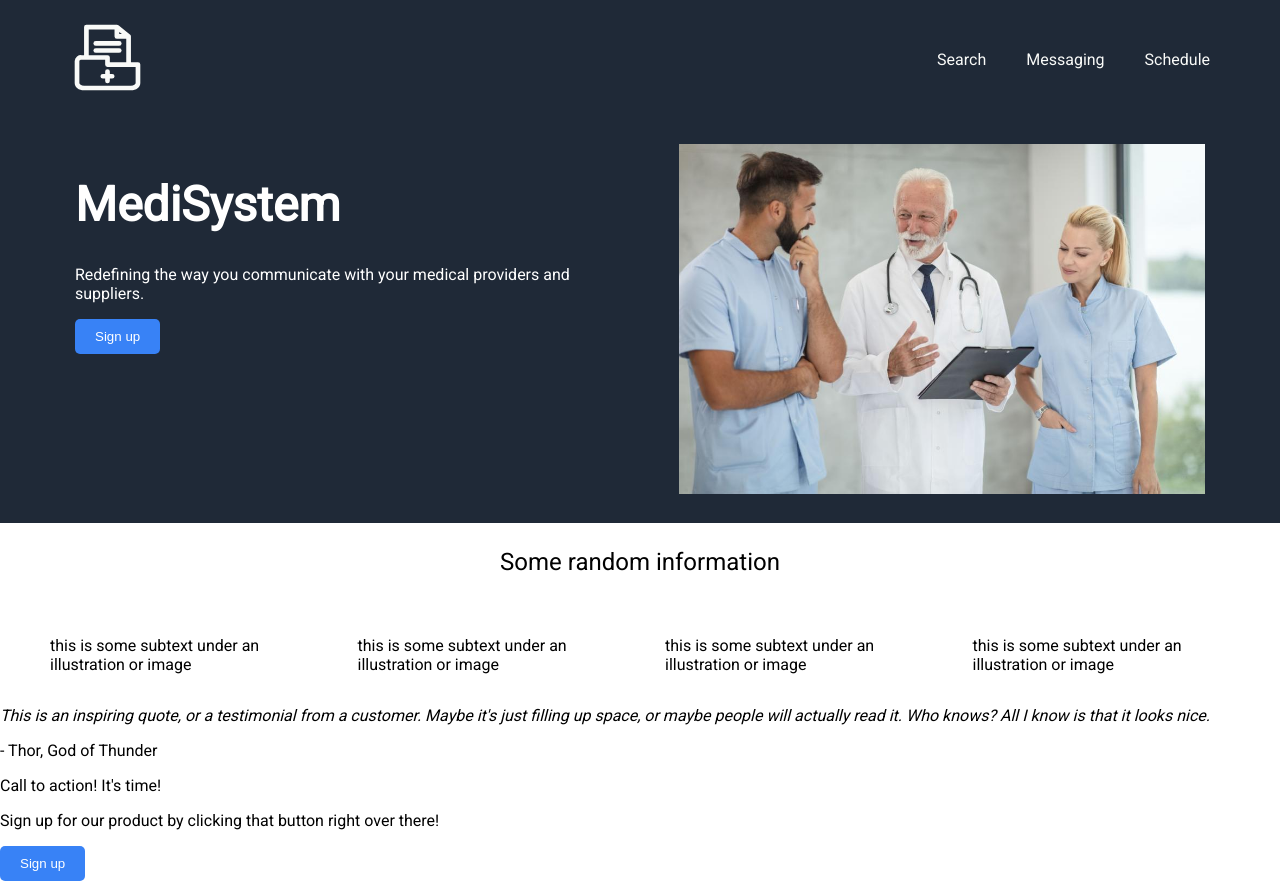
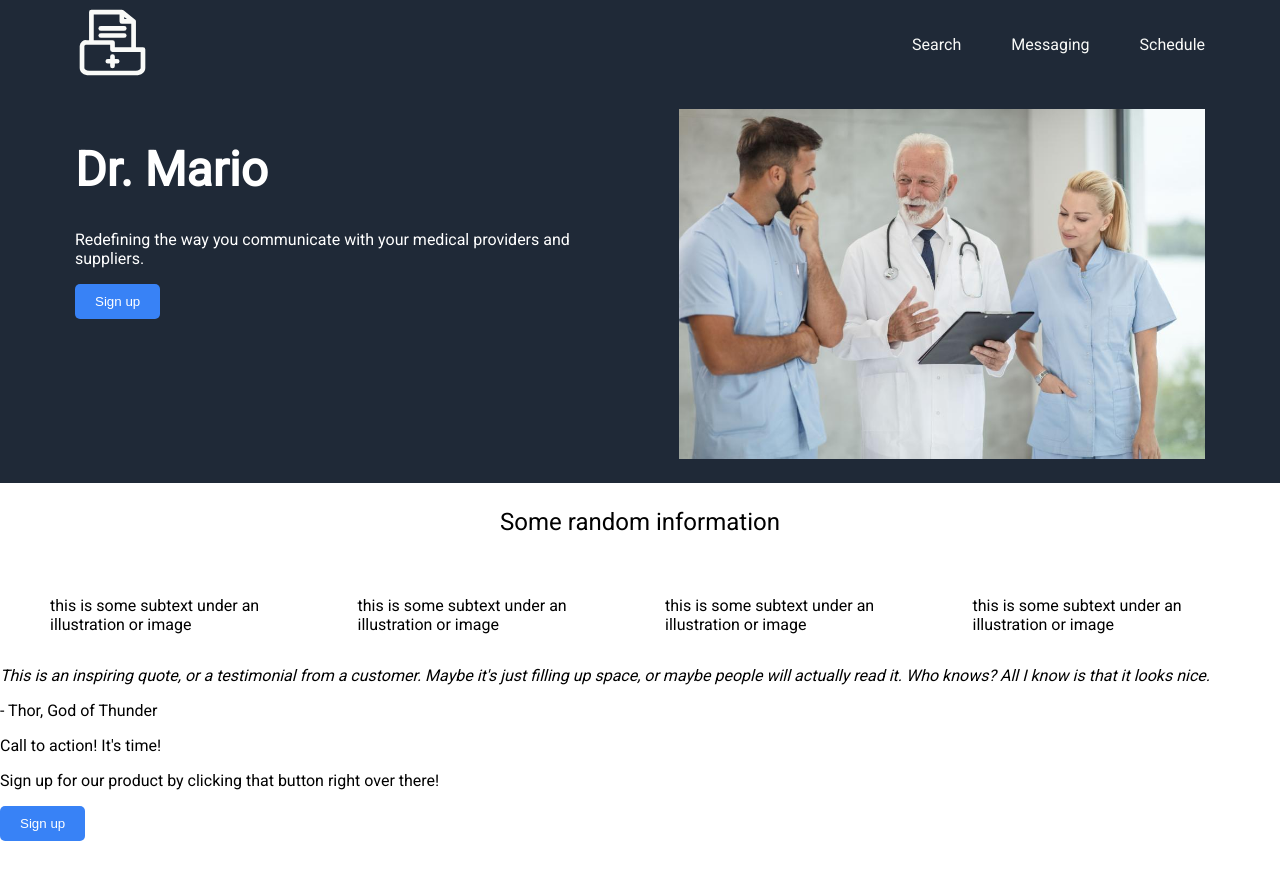
Before and after one commit to cchiu727/landing-page, a plain HTML site: page index.html in a window 1280 px wide. After the commit the page ends 841 px from the top, so only its background shows below. Drawn offline with Linux system fonts and the light colour scheme.

Commit message:
Fix padding issues

```diff
--- a/index.css
+++ b/index.css
@@ -7,25 +7,31 @@ header {
     display: flex;
     align-items: center;
     justify-content: space-between;
-    padding: 20px;
+    padding: 5px 75px;
     background-color: #1F2937;
+
+    /* border: dotted red 1px; */
 }
 
 .header-logo img{
     width: 75px;
-    padding-left: 50px;
+
+    /* border: dotted red 1px; */
 }
 
 .header-links ul {
     list-style: none;
     display: flex;
-    gap: 40px;
-    padding-right: 50px;
+    gap: 50px;
+
+    /*border: dotted red 1px; */
 }
 
 a {
     text-decoration: none;
     color: #F9FAF8;
+
+    /*border: dotted red 1px; */
 }
 
 button {
@@ -38,15 +44,19 @@ button {
 
 .hero-container {
     display: flex;
-    justify-content: center;
-    padding: 25px 75px;
+    justify-content: space-between;
+    padding: 20px 75px;
     gap: 50px;
     background-color: #1F2937;
     color: white;
+
+    /* border: dotted red 1px; */
 }
 
 .title {
     font-size: 48px;
+
+    /* border: dotted red 1px; */
 }
 
 .hero-img img {
--- a/index.html
+++ b/index.html
@@ -14,19 +14,19 @@
 <body>
     <header>
         <div class="header-logo">
-            <img src="/assets/medical-record.svg"/>
+            <a href="index.html"><img src="/assets/medical-record.svg"/></a>
         </div>
         <div class="header-links">
             <ul>
-                <li><a href=index.html>Search</a></li>
-                <li><a href=index.html>Messaging</a></li>
-                <li><a href=index.html>Schedule</a></li>
+                <li><a href="index.html">Search</a></li>
+                <li><a href="index.html">Messaging</a></li>
+                <li><a href="index.html">Schedule</a></li>
             </ul>
         </div>
     </header>
     <div class="hero-container">
         <div class="hero-info">
-            <h1 class="title">MediSystem</h1>
+            <h1 class="title">Dr. Mario</h1>
             <p>Redefining the way you communicate with your medical providers and suppliers.</p>
             <button type="button">Sign up</button>
         </div>
```
